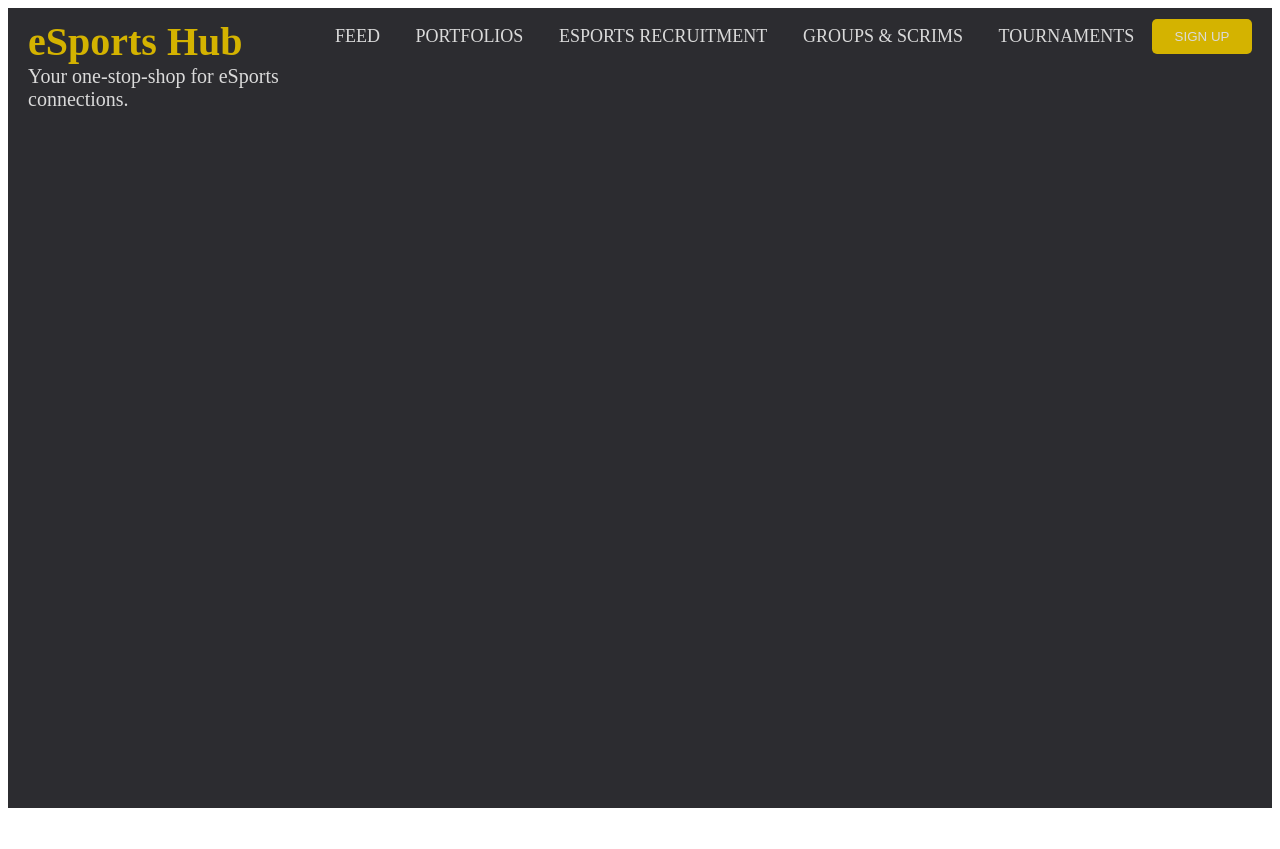
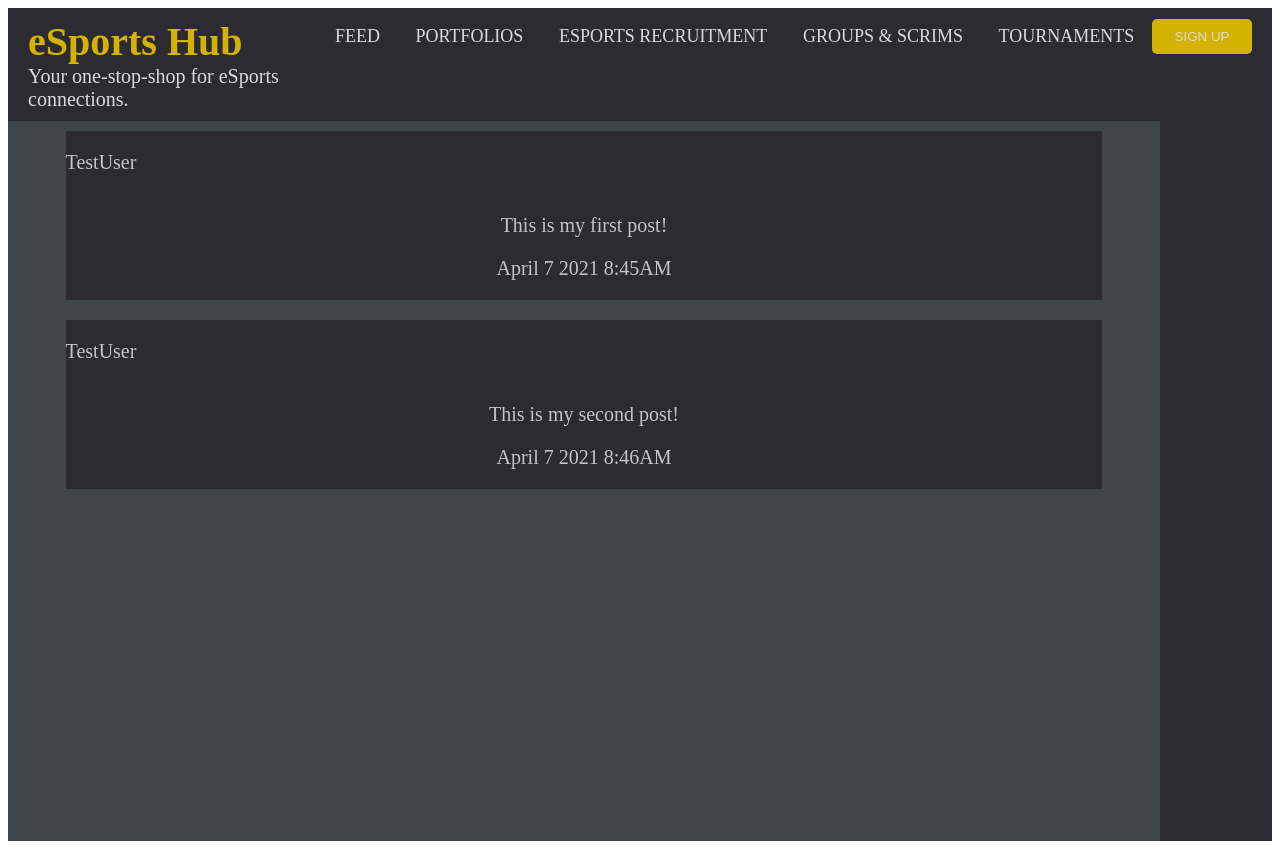
Before and after one commit to AlexisAndAnthony/eSports-Hub, a JavaScript app in the folder client/: page /feed in a window 1280 px wide. Before the commit the page ends 816 px from the top, so only its background shows below. Built offline with nearby package versions, Linux system fonts and the light colour scheme; the HTML template or start-up script is replaced by a standard one.

Commit message:
Added rudimentary feed page

```diff
--- a/client/src/components/FeedPage.js
+++ b/client/src/components/FeedPage.js
@@ -1,12 +1,54 @@
 import '../styles/App.css';
+import '../styles/Feed.css';
 import Header from './Header.js';
 
 function FeedPage() {
   return (
     <div className="App">
       <Header />
+      <div className="feed-display">
+        {getPosts().map((post) => (
+          <Post
+            profile_picture_url={post.profile_picture_url}
+            display_name={post.display_name}
+            text_content={post.text_content}
+            post_date={post.post_date}
+          />
+        ))}
+      </div>
     </div>
   );
 }
 
+// Placeholder for function that calls API
+function getPosts() {
+  return [
+    {
+      profile_picture_url: "",
+      display_name: "TestUser",
+      text_content: "This is my first post!",
+      post_date: "April 7 2021 8:45AM"
+    },
+    {
+      profile_picture_url: "",
+      display_name: "TestUser",
+      text_content: "This is my second post!",
+      post_date: "April 7 2021 8:46AM"
+    }
+  ];
+}
+
+function Post(props) {
+  return (
+    <div className="post">
+      <div className="post-user-info">
+        <img src={props.profile_picture_url} alt=""/>
+        <p>{props.display_name}</p>
+      </div>
+      <p>{props.text_content}</p>
+      <p>{props.post_date}</p>
+    </div>
+  )
+}
+
 export default FeedPage;
--- /dev/null
+++ b/client/src/styles/Feed.css
@@ -0,0 +1,21 @@
+.feed-display {
+    display: flex;
+    flex-direction: column;
+    align-items: center;
+    justify-content: flex-start;
+    background-color: #404547;
+    height: 90vh;
+    width: 90vw;
+}
+
+.post {
+    background-color: #2C2C30;
+    color: #C4C4C4;
+    width: 90%;
+    margin: 10px;
+}
+
+.post-user-info {
+    display: flex;
+    flex-direction: row;
+}
```
